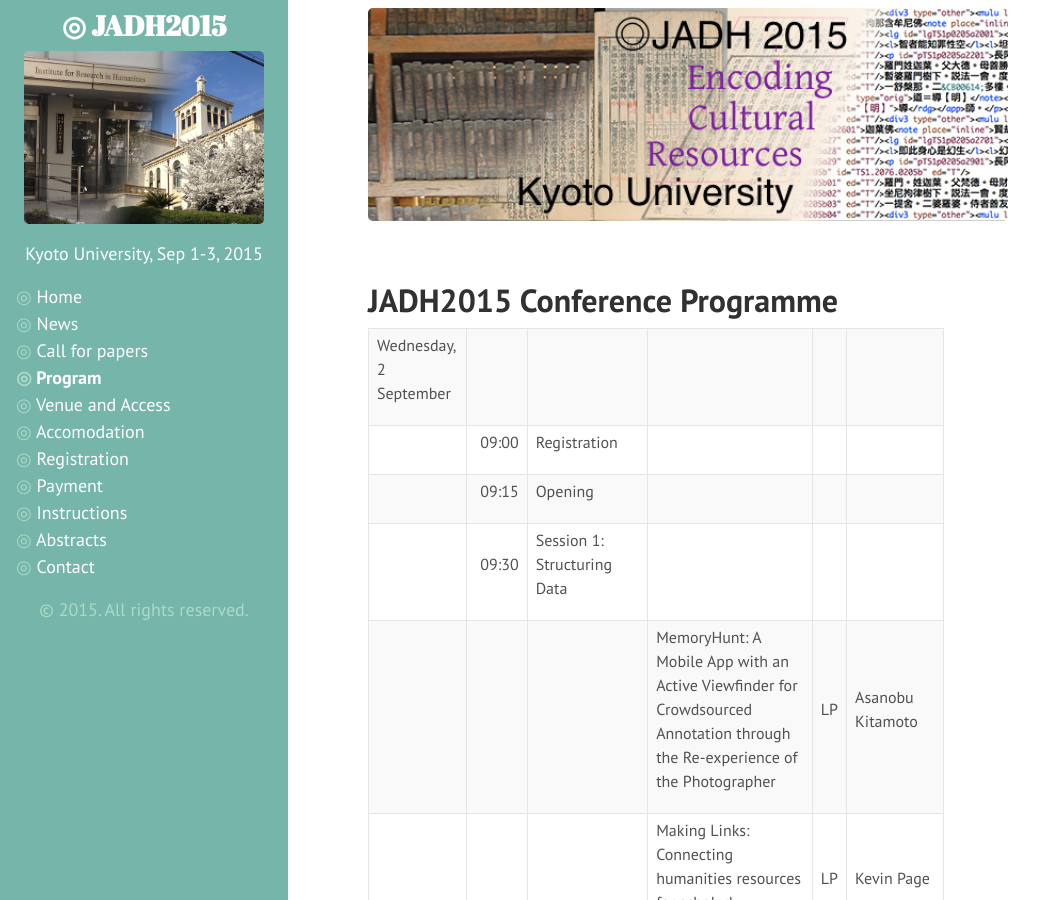
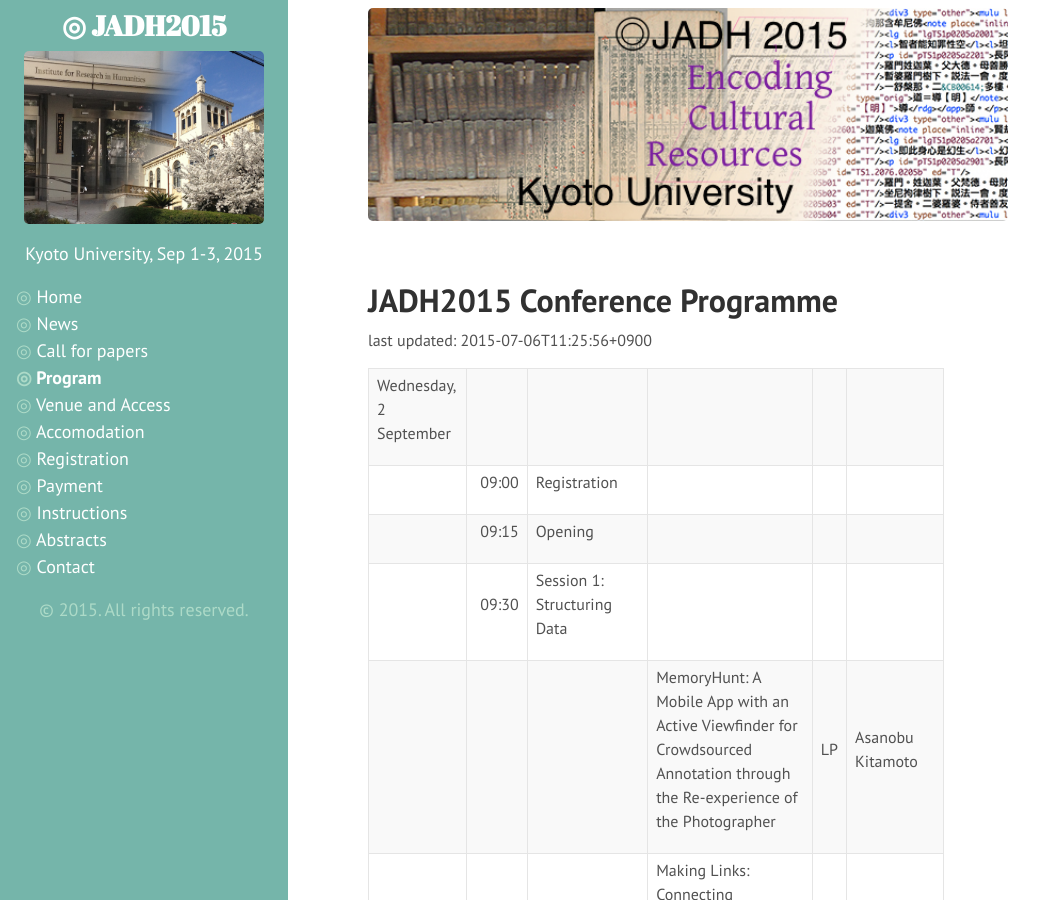
Before and after one commit to jadh2015/jadh2015.github.io, a Jekyll site: the page built from 20programme.md, in a window 1280 px wide and 900 px high. Shown: the whole window, without its empty margins (0-1054 px from the left). Built offline with Jekyll 4.4.1, drawn with Linux system fonts in a browser that asks for light colours.

Commit message:
timestamp for the time being.

```diff
--- a/20programme.md
+++ b/20programme.md
@@ -5,6 +5,8 @@
 ---
 
 # JADH2015 Conference Programme
+
+last updated: 2015-07-06T11:25:56+0900
 
 <table border="1" cellspacing="0" cellpadding="0" class="ta1"><colgroup><col/><col/><col/><col/><col/><col/></colgroup>
 	      <tr class="ro3"><td style="text-align:left;" class="ce3">
```
